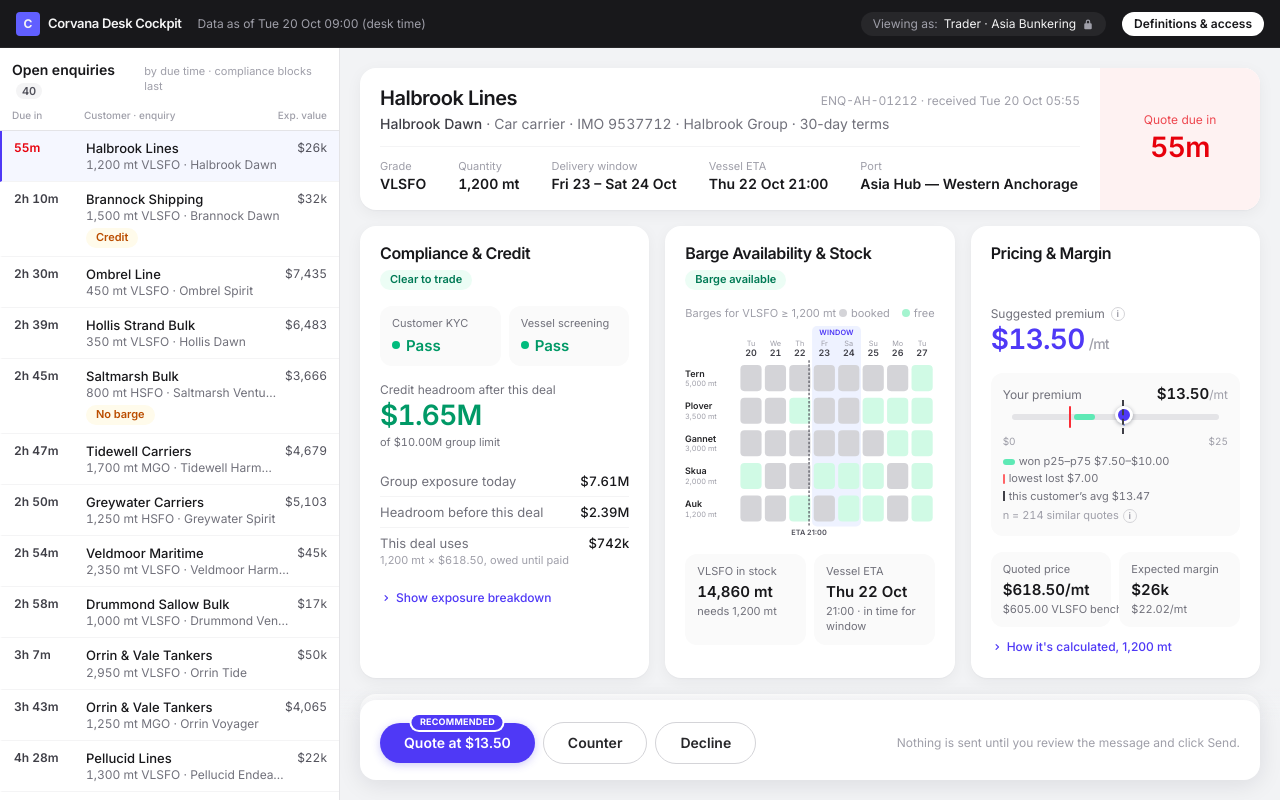
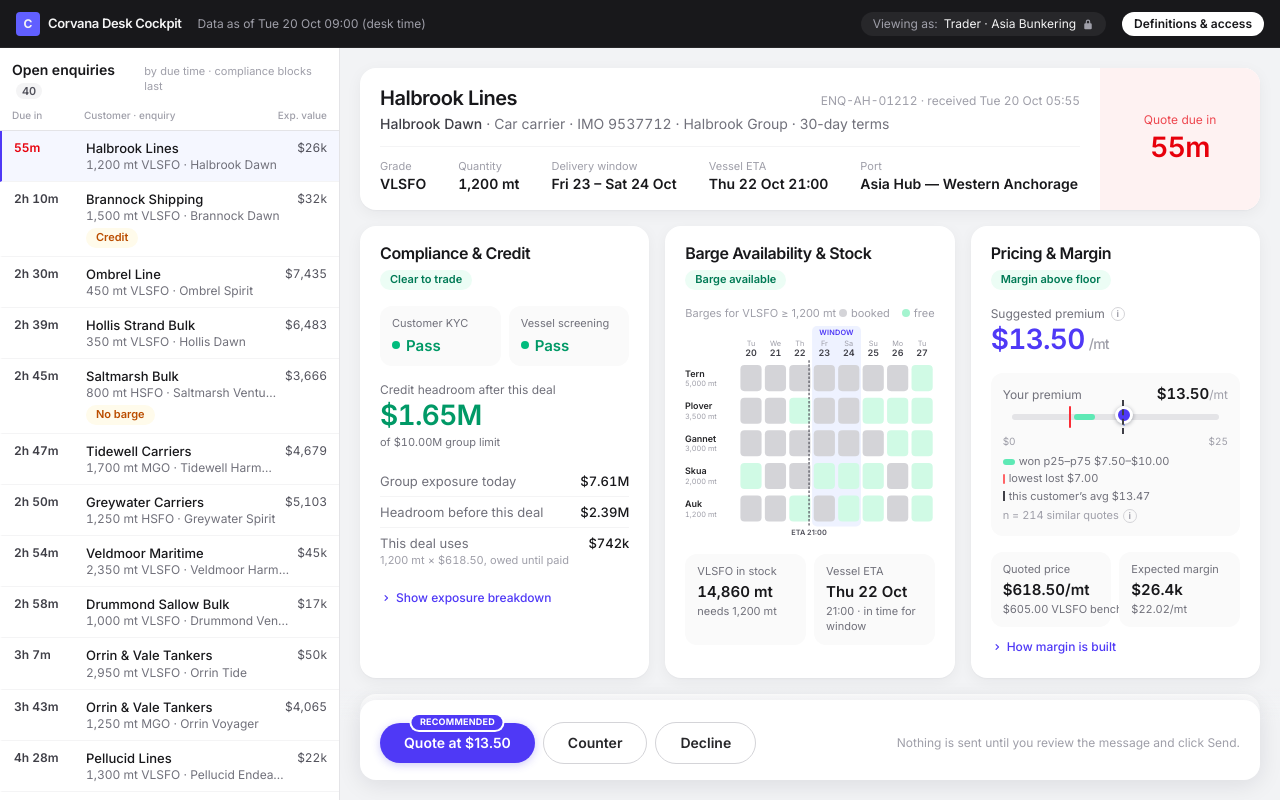
Before and after one commit to DaryaRudych/corvana-desk-cockpit, a React (Vite) app: page / in a window 1280 px wide. Built offline with nearby package versions, Linux system fonts and the light colour scheme.

Commit message:
fix: 'credit is within limit' wording; rule-driven margin-floor pill; clearer margin labels
Co-Authored-By: Claude Opus 5.5 <noreply@anthropic.com>

```diff
--- a/src/ai/brief.ts
+++ b/src/ai/brief.ts
@@ -92,7 +92,7 @@ export function enquiryBrief(enquiryId: string, user: UserContext): Brief | null
       ', ',
       chip(query('barge_available_in_window', p, user), { label: 'a barge is free' }),
       ' and ',
-      chip(query('credit_headroom_after_deal', p, user), { label: 'credit holds' }),
+      chip(query('credit_headroom_after_deal', p, user), { label: 'credit is within limit' }),
       '.',
     ])
     sentences.push(['Quote at ', premium, ': ', ...premiumBuildUp(p, user), '.'])
--- a/src/components/PricePanel.tsx
+++ b/src/components/PricePanel.tsx
@@ -1,5 +1,5 @@
 import { useState } from 'react'
-import { formatValue, mt, usd, usdMt } from '../lib/format'
+import { formatValue, mt, usd, usdCompact, usdMt } from '../lib/format'
 import type { ValueOf } from '../semantic/metrics'
 import { query, type QueryResult, type UserContext } from '../semantic/query'
 import { termsParams, type Terms } from './terms'
@@ -170,8 +170,9 @@ export function PricePanel({
   const fromCustomer = bd?.baseSource === 'customer'
   const adj = (v: number) => `${v < 0 ? '−' : '+'}$${Math.abs(v).toFixed(2)}`
 
-  // No suggested-premium pill: the bold figure below is its one place. The pill only flags a thin margin.
-  const verdict: Verdict | undefined = thinMargin ? { tone: 'warn', label: 'Margin under $3/mt' } : undefined
+  // Same pattern as the other cards: a rule-driven verdict (governed flag), amber below the desk floor.
+  const aboveFloor = query('margin_above_floor', live, user).value !== false
+  const verdict: Verdict = aboveFloor ? { tone: 'ok', label: 'Margin above floor' } : { tone: 'warn', label: 'Margin below floor' }
 
   return (
     <Card title="Pricing & Margin" verdict={verdict}>
@@ -244,7 +245,7 @@ export function PricePanel({
           <MetricValue r={price} format={(v: number) => `${usdMt(v)}/mt`} />
         </Tile>
         <Tile label="Expected margin" sub={<MetricValue r={marginMt} format={(v: number) => `${usdMt(v)}/mt${thinMargin ? ' · under $3 floor' : ''}`} />} subTone={thinMargin ? 'warn' : 'neutral'}>
-          <MetricValue r={margin} format={(v: number) => usd(v)} className={thinMargin ? 'text-amber-600' : ''} />
+          <MetricValue r={margin} format={(v: number) => usdCompact(v)} className={thinMargin ? 'text-amber-600' : ''} />
         </Tile>
       </div>
       <div className="-mt-1">
@@ -255,7 +256,7 @@ export function PricePanel({
           className="inline-flex items-center gap-1 text-xs font-medium text-indigo-600 hover:text-indigo-800"
         >
           <ChevronIcon className={`size-3 transition-transform ${showMath ? 'rotate-90' : ''}`} />
-          How it's calculated, {mt(terms.quantity)}
+          How margin is built
         </button>
         {showMath && (
           <div className="mt-2">
--- a/src/semantic/metrics.ts
+++ b/src/semantic/metrics.ts
@@ -1016,6 +1016,21 @@ export const METRICS = {
     kind: 'metric',
     compute: (ctx, p: TermsParams) => round2(expectedMargin(ctx, p) / terms(ctx, p).quantity),
   }),
+  margin_above_floor: defineMetric({
+    id: 'margin_above_floor',
+    name: 'Margin above desk floor',
+    definition: 'True when the expected margin per tonne at these terms is at or above the desk’s minimum of $3/mt. Below it, the suggested move is Decline.',
+    formula: 'expected margin per tonne ≥ $3/mt',
+    owner: 'Desk head',
+    certified: true,
+    certifiedOn: '2026-09-15',
+    sourceTables: ['fct_market_price', 'fct_stock', 'fct_deal'],
+    scope: 'bu',
+    visibleTo: TRADER_AND_COMPLIANCE,
+    unit: 'flag',
+    kind: 'metric',
+    compute: (ctx, p: TermsParams) => expectedMargin(ctx, p) / terms(ctx, p).quantity >= MIN_MARGIN_USD_MT,
+  }),
   suggested_move: defineMetric({
     id: 'suggested_move',
     name: 'Suggested move',
```
Also changed, not shown: 1 other file (tests, documents, lock files or other folders).
